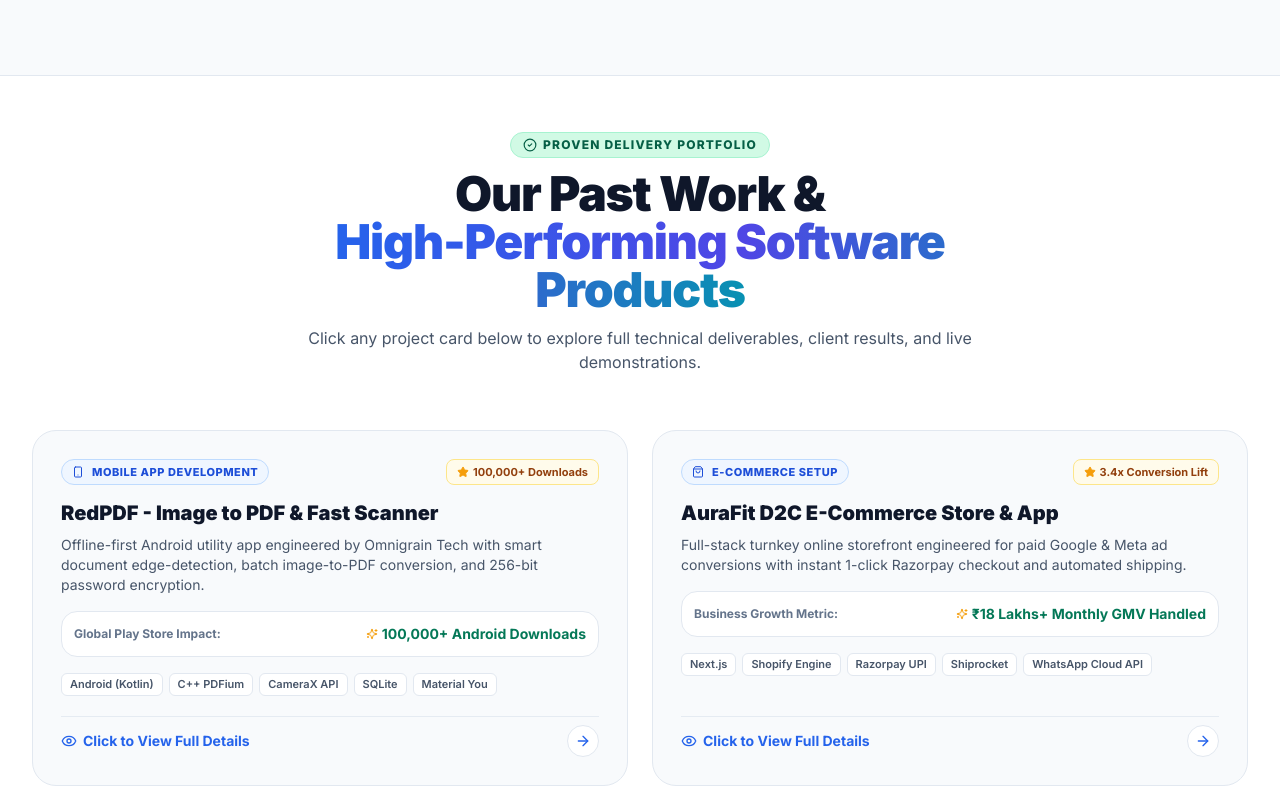
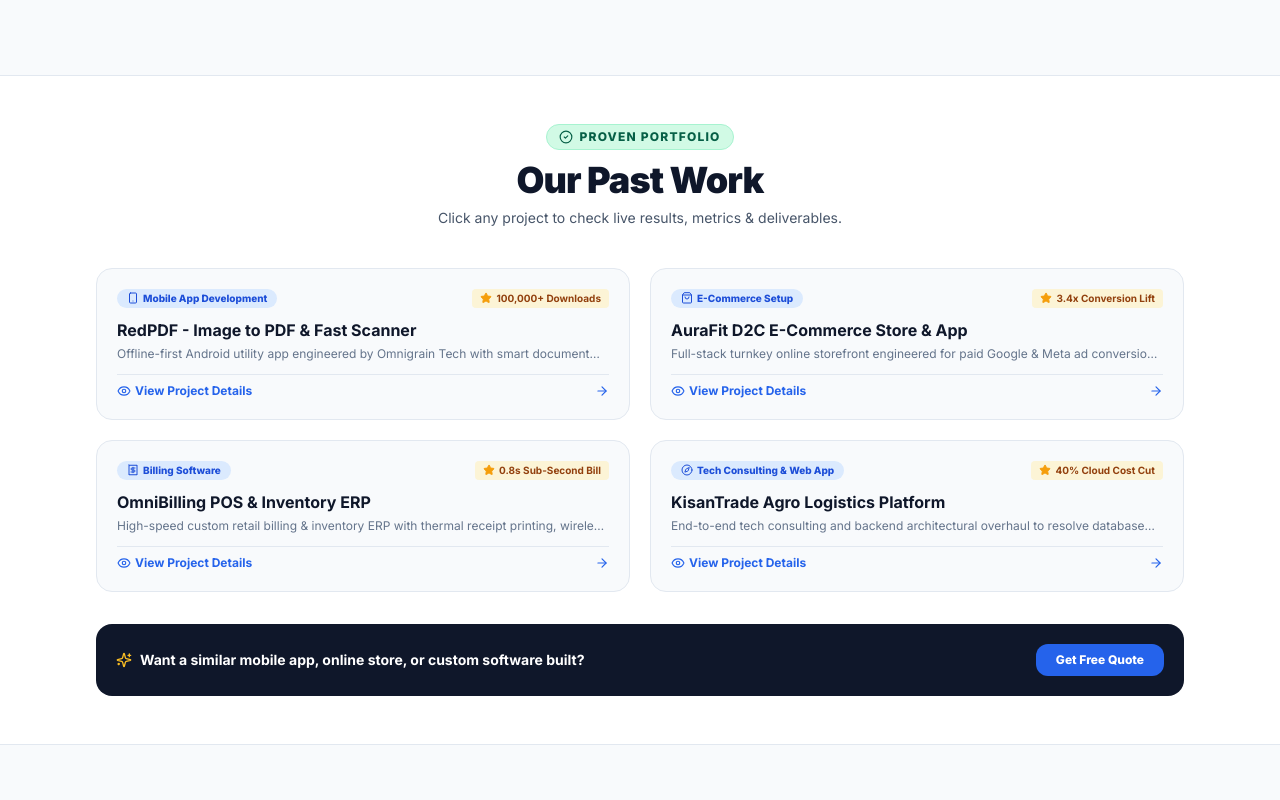
Before and after one commit to OmniGrainTech/OmniGrain_Service, a React (Vite) app: page / in a window 1280 px wide. Shown: the part 2920-3720 px from the top of the page. Built offline with nearby package versions, Linux system fonts and the light colour scheme; the HTML template or start-up script is replaced by a standard one.

Commit message:
refactor(past-work): make cards ultra-compact and simplify detail modal

```diff
--- a/src/components/PastWork.jsx
+++ b/src/components/PastWork.jsx
@@ -10,10 +10,8 @@ import {
   ArrowRight,
   CheckCircle2,
   Sparkles,
-  Zap,
   X,
   Check,
-  ShieldCheck,
   MessageCircle,
   Eye
 } from 'lucide-react';
@@ -29,212 +27,160 @@ const iconMap = {
 export default function PastWork({ onOpenEnquiry }) {
   const [selectedProject, setSelectedProject] = useState(null);
 
-  const handleOpenDetail = (project) => {
-    setSelectedProject(project);
-  };
-
-  const handleCloseDetail = () => {
-    setSelectedProject(null);
-  };
-
   return (
-    <section id="past-work" className="py-14 lg:py-22 bg-white border-t border-slate-200 relative overflow-hidden w-full max-w-full">
-      <div className="max-w-7xl mx-auto px-3.5 sm:px-6 lg:px-8 relative z-10 w-full">
+    <section id="past-work" className="py-12 lg:py-18 bg-white border-t border-slate-200 relative overflow-hidden w-full max-w-full">
+      <div className="max-w-6xl mx-auto px-4 sm:px-6 lg:px-8 relative z-10 w-full">
 
         {/* Section Header */}
-        <div className="text-center max-w-3xl mx-auto mb-10 sm:mb-14">
-          <div className="inline-flex items-center space-x-1.5 px-3 py-1 rounded-full bg-emerald-100 text-emerald-800 border border-emerald-200 text-xs font-extrabold uppercase tracking-widest mb-3">
+        <div className="text-center max-w-2xl mx-auto mb-8 sm:mb-10">
+          <div className="inline-flex items-center space-x-1.5 px-3 py-1 rounded-full bg-emerald-100 text-emerald-800 border border-emerald-200 text-xs font-extrabold uppercase tracking-widest mb-2.5">
             <CheckCircle2 className="w-3.5 h-3.5" />
-            <span>Proven Delivery Portfolio</span>
+            <span>Proven Portfolio</span>
           </div>
-          <h2 className="text-2xl sm:text-4xl lg:text-5xl font-black text-slate-900 tracking-tight">
-            Our Past Work & <br />
-            <span className="text-transparent bg-clip-text bg-gradient-to-r from-blue-600 via-indigo-600 to-cyan-600">
-              High-Performing Software Products
-            </span>
+          <h2 className="text-2xl sm:text-3xl lg:text-4xl font-black text-slate-900 tracking-tight">
+            Our Past Work
           </h2>
-          <p className="mt-3 text-xs sm:text-base text-slate-600 max-w-2xl mx-auto">
-            Click any project card below to explore full technical deliverables, client results, and live demonstrations.
+          <p className="mt-2 text-xs sm:text-sm text-slate-600">
+            Click any project to check live results, metrics & deliverables.
           </p>
         </div>
 
-        {/* 4 Clickable Past Work Cards Grid */}
-        <div className="grid grid-cols-1 md:grid-cols-2 gap-5 sm:gap-6 mb-10">
+        {/* Clean, Compact Clickable Project Cards */}
+        <div className="grid grid-cols-1 sm:grid-cols-2 gap-4 sm:gap-5 mb-8">
           {pastWorkShowcase.map((project) => {
             const IconComponent = iconMap[project.icon] || Smartphone;
 
             return (
               <div
                 key={project.id}
-                onClick={() => handleOpenDetail(project)}
-                className="group p-5 sm:p-7 rounded-3xl bg-slate-50 border border-slate-200 hover:border-blue-400 hover:bg-white hover:shadow-xl transition-all duration-200 flex flex-col justify-between cursor-pointer relative"
+                onClick={() => setSelectedProject(project)}
+                className="group p-4 sm:p-5 rounded-2xl bg-slate-50 border border-slate-200 hover:border-blue-500 hover:bg-white hover:shadow-md transition-all duration-150 flex flex-col justify-between cursor-pointer"
               >
                 <div>
                   {/* Top Badges */}
-                  <div className="flex flex-wrap items-center justify-between mb-3.5 gap-2">
-                    <span className="px-2.5 py-1 rounded-full text-[11px] font-extrabold bg-blue-50 text-blue-700 border border-blue-200 uppercase tracking-wider flex items-center space-x-1">
+                  <div className="flex items-center justify-between mb-2.5 gap-2">
+                    <span className="px-2.5 py-0.5 rounded-full text-[10px] font-extrabold bg-blue-100 text-blue-700 flex items-center">
                       <IconComponent className="w-3 h-3 mr-1 shrink-0" />
                       <span>{project.category}</span>
                     </span>
-                    <span className="text-[11px] font-bold text-amber-800 bg-amber-50 border border-amber-200 px-2.5 py-1 rounded-lg flex items-center shrink-0">
+                    <span className="text-[10px] font-bold text-amber-800 bg-amber-100/70 px-2 py-0.5 rounded flex items-center">
                       <Star className="w-3 h-3 fill-amber-500 text-amber-500 mr-1 shrink-0" />
                       {project.stats}
                     </span>
                   </div>
 
-                  {/* Title & Short Description */}
-                  <h3 className="text-base sm:text-xl font-black text-slate-900 group-hover:text-blue-600 transition leading-snug mb-2">
+                  {/* Title */}
+                  <h3 className="text-sm sm:text-base font-bold text-slate-900 group-hover:text-blue-600 transition leading-snug mb-1">
                     {project.title}
                   </h3>
-                  <p className="text-xs sm:text-sm text-slate-600 leading-relaxed mb-4 line-clamp-2 sm:line-clamp-none">
+
+                  {/* Concise 1-line description */}
+                  <p className="text-xs text-slate-500 line-clamp-1 mb-3">
                     {project.desc}
                   </p>
-
-                  {/* Key Metric Pill */}
-                  <div className="p-2.5 sm:p-3 rounded-2xl bg-white group-hover:bg-blue-50/40 border border-slate-200 group-hover:border-blue-200 mb-4 flex flex-col sm:flex-row sm:items-center sm:justify-between gap-1 text-xs font-bold transition">
-                    <span className="text-slate-500 text-[11px] sm:text-xs">{project.metricLabel}:</span>
-                    <span className="text-emerald-700 text-xs sm:text-sm flex items-center">
-                      <Sparkles className="w-3 h-3 mr-1 text-amber-500 shrink-0" />
-                      {project.metricValue}
-                    </span>
                 </div>
 
-                  {/* Tech Stack Chips */}
-                  <div className="flex flex-wrap gap-1.5 mb-5">
-                    {project.tags.map((tag, idx) => (
-                      <span
-                        key={idx}
-                        className="text-[10px] sm:text-[11px] font-semibold px-2 py-0.5 rounded-md bg-white border border-slate-200 text-slate-600"
-                      >
-                        {tag}
+                {/* Direct Action Link */}
+                <div className="pt-2 border-t border-slate-200 flex items-center justify-between text-xs font-bold text-blue-600">
+                  <span className="flex items-center space-x-1">
+                    <Eye className="w-3.5 h-3.5" />
+                    <span>View Project Details</span>
                   </span>
-                    ))}
-                  </div>
-                </div>
-
-                {/* Click Target Button */}
-                <div className="pt-2 border-t border-slate-200/80 flex items-center justify-between text-xs sm:text-sm font-bold text-blue-600 group-hover:text-blue-700">
-                  <span className="flex items-center space-x-1.5">
-                    <Eye className="w-4 h-4" />
-                    <span>Click to View Full Details</span>
-                  </span>
-                  <div className="w-8 h-8 rounded-full bg-white group-hover:bg-blue-600 group-hover:text-white border border-slate-200 group-hover:border-blue-600 flex items-center justify-center transition-all">
-                    <ArrowRight className="w-4 h-4 group-hover:translate-x-0.5 transition-transform" />
-                  </div>
+                  <ArrowRight className="w-3.5 h-3.5 group-hover:translate-x-1 transition-transform" />
                 </div>
               </div>
             );
           })}
         </div>
 
-        {/* Bottom Callout Banner */}
-        <div className="p-5 sm:p-7 rounded-3xl bg-gradient-to-r from-blue-600 to-indigo-600 text-white flex flex-col sm:flex-row items-center justify-between gap-4 shadow-md">
-          <div className="text-center sm:text-left">
-            <h4 className="text-base sm:text-lg font-black flex items-center justify-center sm:justify-start">
-              <Sparkles className="w-4 h-4 mr-2 text-amber-300 shrink-0" />
-              Need a custom mobile app, e-commerce store, or software built?
-            </h4>
-            <p className="text-xs sm:text-sm text-blue-100 mt-1">
-              Fixed-milestone pricing with zero advance risk, mutual NDA, and 100% source code handover.
-            </p>
+        {/* Short Bottom Banner */}
+        <div className="p-4 sm:p-5 rounded-2xl bg-slate-900 text-white flex flex-col sm:flex-row items-center justify-between gap-3 text-center sm:text-left">
+          <div className="flex items-center space-x-2">
+            <Sparkles className="w-4 h-4 text-amber-400 shrink-0 hidden sm:inline" />
+            <span className="text-xs sm:text-sm font-bold">
+              Want a similar mobile app, online store, or custom software built?
+            </span>
           </div>
           <button
             type="button"
             onClick={() => onOpenEnquiry('Past Work Bottom CTA')}
-            className="shrink-0 px-6 py-3 rounded-xl bg-white hover:bg-slate-100 text-slate-900 font-black text-xs sm:text-sm transition shadow-sm w-full sm:w-auto"
+            className="px-5 py-2 rounded-xl bg-blue-600 hover:bg-blue-700 text-white font-extrabold text-xs transition shadow-xs shrink-0 w-full sm:w-auto"
           >
-            Request SOW & Pricing
+            Get Free Quote
           </button>
         </div>
 
       </div>
 
-      {/* Interactive Detail Drawer / Modal ("Cart style" slide-over detail view) */}
+      {/* Short & Clean Detail Modal ("Cart style" quick view) */}
       {selectedProject && (
         <div
           role="dialog"
           aria-modal="true"
-          className="fixed inset-0 z-50 flex items-end sm:items-center justify-center p-0 sm:p-4 bg-slate-950/70 backdrop-blur-sm animate-in fade-in duration-200"
-          onClick={handleCloseDetail}
+          className="fixed inset-0 z-50 flex items-end sm:items-center justify-center p-0 sm:p-4 bg-slate-950/70 backdrop-blur-sm animate-in fade-in duration-150"
+          onClick={() => setSelectedProject(null)}
         >
           <div
             onClick={(e) => e.stopPropagation()}
-            className="w-full sm:max-w-2xl bg-white rounded-t-3xl sm:rounded-3xl shadow-2xl border border-slate-200 max-h-[90vh] sm:max-h-[85vh] overflow-y-auto animate-in slide-in-from-bottom sm:zoom-in-95 duration-200 flex flex-col"
+            className="w-full sm:max-w-lg bg-white rounded-t-3xl sm:rounded-2xl shadow-2xl border border-slate-200 max-h-[85vh] overflow-y-auto animate-in slide-in-from-bottom duration-150 flex flex-col"
           >
             {/* Modal Header */}
-            <div className="sticky top-0 bg-white/95 backdrop-blur-md p-4 sm:p-6 border-b border-slate-200 flex items-center justify-between z-10">
-              <div className="flex items-center space-x-2">
-                <span className="px-3 py-1 rounded-full text-xs font-extrabold bg-blue-100 text-blue-700 border border-blue-200 uppercase tracking-wider">
+            <div className="sticky top-0 bg-white p-4 border-b border-slate-100 flex items-center justify-between z-10">
+              <span className="px-2.5 py-0.5 rounded-full text-xs font-bold bg-blue-50 text-blue-700">
                 {selectedProject.category}
               </span>
-                <span className="text-xs font-bold text-amber-800 bg-amber-50 border border-amber-200 px-2.5 py-1 rounded-lg">
-                  {selectedProject.badge}
-                </span>
-              </div>
               <button
                 type="button"
-                onClick={handleCloseDetail}
-                className="w-9 h-9 rounded-full bg-slate-100 hover:bg-slate-200 text-slate-600 hover:text-slate-900 flex items-center justify-center transition"
-                aria-label="Close Project Details"
+                onClick={() => setSelectedProject(null)}
+                className="w-8 h-8 rounded-full bg-slate-100 hover:bg-slate-200 text-slate-600 flex items-center justify-center transition"
+                aria-label="Close"
               >
-                <X className="w-5 h-5" />
+                <X className="w-4 h-4" />
               </button>
             </div>
 
-            {/* Modal Body */}
-            <div className="p-5 sm:p-7 space-y-6 flex-grow">
+            {/* Modal Content - Short & Focused */}
+            <div className="p-4 sm:p-5 space-y-4">
 
-              {/* Title & Impact Metric */}
+              {/* Title & Key Stat */}
               <div>
-                <h3 className="text-xl sm:text-2xl font-black text-slate-900 leading-snug mb-2">
+                <h3 className="text-base sm:text-lg font-black text-slate-900 leading-snug mb-1">
                   {selectedProject.title}
                 </h3>
-                <div className="p-3.5 rounded-2xl bg-gradient-to-r from-blue-50 to-emerald-50 border border-blue-200/80 flex flex-col sm:flex-row sm:items-center sm:justify-between gap-1 text-xs font-bold">
-                  <span className="text-slate-600">{selectedProject.metricLabel}:</span>
-                  <span className="text-emerald-700 text-sm font-extrabold flex items-center">
-                    <Sparkles className="w-4 h-4 mr-1 text-amber-500 fill-amber-500 shrink-0" />
+                <div className="inline-flex items-center text-xs font-bold text-emerald-700 bg-emerald-50 px-2.5 py-1 rounded-lg border border-emerald-200">
+                  <Sparkles className="w-3.5 h-3.5 mr-1 text-amber-500 fill-amber-500 shrink-0" />
                   {selectedProject.metricValue}
-                  </span>
                 </div>
               </div>
 
-              {/* Full Detailed Description */}
-              <div>
-                <h4 className="text-xs font-black uppercase tracking-wider text-slate-400 mb-2">
-                  Project Overview & Scope
-                </h4>
-                <p className="text-xs sm:text-sm text-slate-700 leading-relaxed">
+              {/* Short Summary */}
+              <p className="text-xs text-slate-600 leading-relaxed">
                 {selectedProject.fullDesc}
               </p>
-              </div>
 
-              {/* Key Deliverables Checklist */}
-              <div>
-                <h4 className="text-xs font-black uppercase tracking-wider text-slate-400 mb-2.5">
-                  Key Technical Deliverables & Features
-                </h4>
-                <div className="space-y-2">
-                  {selectedProject.highlights.map((item, idx) => (
-                    <div key={idx} className="flex items-start space-x-2.5 text-xs sm:text-sm text-slate-700">
-                      <div className="w-4 h-4 rounded-full bg-emerald-100 text-emerald-700 flex items-center justify-center shrink-0 mt-0.5">
-                        <Check className="w-3 h-3 stroke-[3]" />
-                      </div>
-                      <span className="leading-snug">{item}</span>
+              {/* Top 3 Deliverables Only */}
+              <div className="space-y-1.5 pt-1">
+                <span className="text-[11px] font-bold text-slate-400 uppercase tracking-wider block">
+                  Key Deliverables:
+                </span>
+                {selectedProject.highlights.slice(0, 3).map((item, idx) => (
+                  <div key={idx} className="flex items-start space-x-2 text-xs text-slate-700">
+                    <Check className="w-3.5 h-3.5 text-emerald-600 shrink-0 mt-0.5 stroke-[2.5]" />
+                    <span>{item}</span>
                   </div>
                 ))}
               </div>
-              </div>
 
-              {/* Tech Stack Chips */}
-              <div>
-                <h4 className="text-xs font-black uppercase tracking-wider text-slate-400 mb-2">
-                  Technology Architecture Used
-                </h4>
-                <div className="flex flex-wrap gap-2">
-                  {selectedProject.tags.map((t, idx) => (
+              {/* Compact Tech Stack */}
+              <div className="pt-1">
+                <span className="text-[11px] font-bold text-slate-400 uppercase tracking-wider block mb-1.5">
+                  Tech Stack:
+                </span>
+                <div className="flex flex-wrap gap-1.5">
+                  {selectedProject.tags.slice(0, 4).map((t, idx) => (
                     <span
                       key={idx}
-                      className="px-3 py-1 rounded-xl bg-slate-100 border border-slate-200 text-slate-700 text-xs font-bold"
+                      className="px-2 py-0.5 rounded-md bg-slate-100 text-slate-600 text-[11px] font-semibold"
                     >
                       {t}
                     </span>
@@ -242,48 +188,43 @@ export default function PastWork({ onOpenEnquiry }) {
                 </div>
               </div>
 
-              <div className="p-3 bg-slate-50 rounded-2xl border border-slate-200 flex items-center space-x-2 text-xs text-slate-600">
-                <ShieldCheck className="w-4 h-4 text-emerald-600 shrink-0" />
-                <span>Client Code Guarantee: 100% source code ownership and full intellectual property handover.</span>
             </div>
 
-            </div>
-
-            {/* Modal Sticky Bottom Action Footer */}
-            <div className="sticky bottom-0 bg-white border-t border-slate-200 p-4 sm:p-6 flex flex-col sm:flex-row gap-2.5 z-10">
+            {/* Direct Action Buttons */}
+            <div className="sticky bottom-0 bg-white border-t border-slate-100 p-3.5 flex flex-col sm:flex-row gap-2 z-10">
               {selectedProject.isExternal && selectedProject.link && (
                 <a
                   href={selectedProject.link}
                   target="_blank"
                   rel="noopener noreferrer"
-                  className="flex-1 py-3 px-4 rounded-xl bg-red-600 hover:bg-red-700 text-white font-extrabold text-xs sm:text-sm transition flex items-center justify-center space-x-2 shadow-sm"
+                  className="py-2.5 px-3 rounded-xl bg-red-600 hover:bg-red-700 text-white font-bold text-xs transition flex items-center justify-center space-x-1.5"
                 >
-                  <Download className="w-4 h-4 shrink-0" />
-                  <span>{selectedProject.actionText}</span>
-                  <ExternalLink className="w-3.5 h-3.5 shrink-0" />
+                  <Download className="w-3.5 h-3.5" />
+                  <span>Google Play</span>
+                  <ExternalLink className="w-3 h-3" />
                 </a>
               )}
 
               <button
                 type="button"
                 onClick={() => {
-                  handleCloseDetail();
+                  setSelectedProject(null);
                   onOpenEnquiry(selectedProject.enquiryText);
                 }}
-                className="flex-1 py-3 px-4 rounded-xl bg-gradient-to-r from-blue-600 to-indigo-600 hover:from-blue-700 hover:to-indigo-700 text-white font-black text-xs sm:text-sm shadow-md transition flex items-center justify-center space-x-2"
+                className="flex-1 py-2.5 px-4 rounded-xl bg-blue-600 hover:bg-blue-700 text-white font-bold text-xs transition flex items-center justify-center space-x-1.5"
               >
-                <span>Request Similar Solution</span>
-                <ArrowRight className="w-4 h-4 shrink-0" />
+                <span>Get Quote for Similar Project</span>
+                <ArrowRight className="w-3.5 h-3.5" />
               </button>
 
               <a
-                href={`https://wa.me/${companyInfo.whatsappRaw}?text=Hi%20Omnigrain%20Tech,%20I%20saw%20your%20past%20work%20"${encodeURIComponent(selectedProject.title)}"%20and%20want%20to%20discuss%20a%20similar%20project.`}
+                href={`https://wa.me/${companyInfo.whatsappRaw}?text=Hi%20Omnigrain%20Tech,%20I%20am%20interested%20in%20a%20project%20like%20"${encodeURIComponent(selectedProject.title)}".`}
                 target="_blank"
                 rel="noopener noreferrer"
-                className="py-3 px-4 rounded-xl bg-emerald-600 hover:bg-emerald-700 text-white font-bold text-xs sm:text-sm transition flex items-center justify-center space-x-1.5 shadow-sm shrink-0"
-                title="Chat on WhatsApp about this project"
+                className="py-2.5 px-3 rounded-xl bg-emerald-600 hover:bg-emerald-700 text-white font-bold text-xs transition flex items-center justify-center space-x-1"
+                title="Chat on WhatsApp"
               >
-                <MessageCircle className="w-4 h-4 fill-white shrink-0" />
+                <MessageCircle className="w-3.5 h-3.5 fill-white" />
                 <span>WhatsApp</span>
               </a>
             </div>
```
Lines whose indentation alone changed are shown as unchanged.
